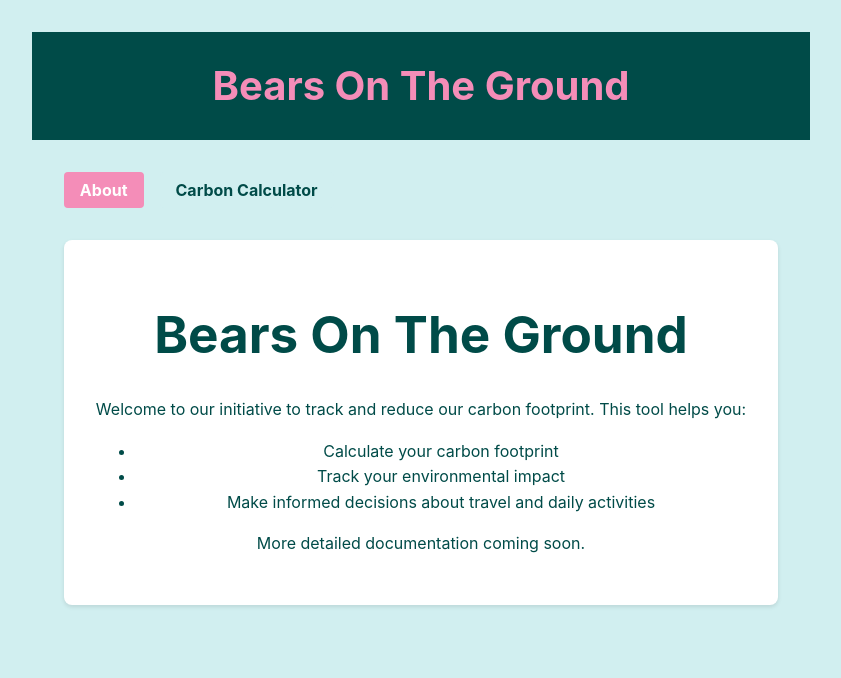
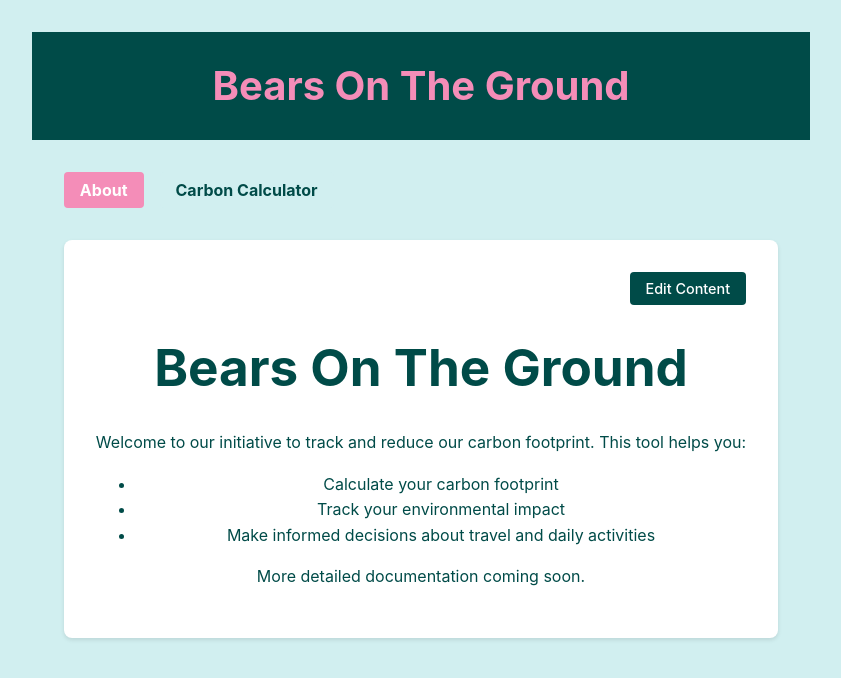
Before and after one commit to patrickrconnor/IBES-AER, a Svelte app in the folder web/: page / in a window 1280 px wide. Shown: the top 678 px of the page, without its empty margins (219-1060 px from the left). Built offline with nearby package versions, Linux system fonts and the light colour scheme.

Commit message:
Add markdown editor and set default calculator tab to flights

```diff
--- a/web/src/App.svelte
+++ b/web/src/App.svelte
@@ -3,10 +3,7 @@
   import { marked } from 'marked';
 
   let activeTab = 'about';
-  let markdownContent = '';
-
-  // Temporary content until we properly fetch the README
-  markdownContent = `# Bears On The Ground
+  let markdownContent = `# Bears On The Ground
 
 Welcome to our initiative to track and reduce our carbon footprint. This tool helps you:
 
@@ -16,8 +13,14 @@ Welcome to our initiative to track and reduce our carbon footprint. This tool he
 
 More detailed documentation coming soon.`;
 
+  let isEditing = false;
+
   function setActiveTab(tab) {
     activeTab = tab;
+  }
+
+  function toggleEdit() {
+    isEditing = !isEditing;
   }
 </script>
 
@@ -46,7 +49,21 @@ More detailed documentation coming soon.`;
 
     {#if activeTab === 'about'}
       <div class="content markdown-content">
-        {@html marked(markdownContent)}
+        <div class="edit-controls">
+          <button class="edit-button" on:click={toggleEdit}>
+            {isEditing ? 'Preview' : 'Edit Content'}
+          </button>
+        </div>
+
+        {#if isEditing}
+          <textarea
+            bind:value={markdownContent}
+            class="markdown-editor"
+            placeholder="Enter your markdown content here..."
+          ></textarea>
+        {:else}
+          {@html marked(markdownContent)}
+        {/if}
       </div>
     {:else if activeTab === 'calculator'}
       <div class="calculator-container">
@@ -58,7 +75,7 @@ More detailed documentation coming soon.`;
           marginwidth="0"
           marginheight="0"
           scrolling="no"
-          src="https://calculator.carbonfootprint.com/calculator.aspx"
+          src="https://calculator.carbonfootprint.com/calculator.aspx?c=flight"
         ></iframe>
       </div>
     {/if}
@@ -69,4 +86,37 @@ More detailed documentation coming soon.`;
   main {
     min-height: 100vh;
   }
+
+  .edit-controls {
+    text-align: right;
+    margin-bottom: 1rem;
+  }
+
+  .edit-button {
+    background-color: var(--dark);
+    color: var(--white);
+    border: none;
+    padding: 0.5rem 1rem;
+    border-radius: 4px;
+    cursor: pointer;
+    font-size: 0.9rem;
+  }
+
+  .edit-button:hover {
+    background-color: var(--primary);
+  }
+
+  .markdown-editor {
+    width: 100%;
+    min-height: 400px;
+    padding: 1rem;
+    font-family: monospace;
+    font-size: 14px;
+    line-height: 1.6;
+    border: 1px solid #ccc;
+    border-radius: 4px;
+    resize: vertical;
+    background-color: #f8f8f8;
+    color: var(--dark);
+  }
 </style>
```
